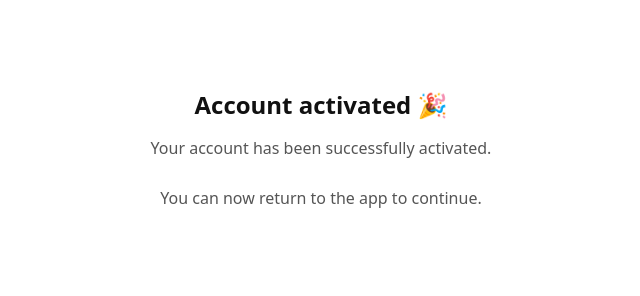
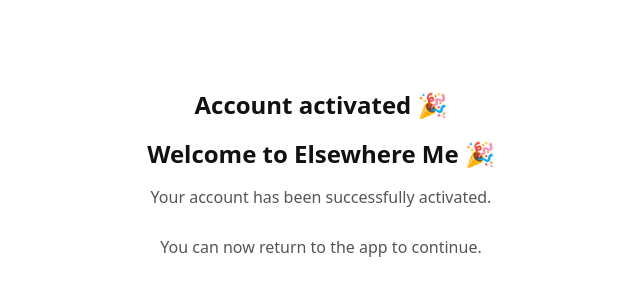
Before and after one commit to elsewhereme/activation-page, a plain HTML site: page index.html in a window 1280 px wide. Shown: the whole page, without its empty margins (319-959 px from the left). Drawn offline with Linux system fonts and the light colour scheme.

Commit message:
Update index.html

```diff
--- a/index.html
+++ b/index.html
@@ -44,6 +44,7 @@
 
 <body>
     <h1>Account activated 🎉</h1>
+    <h1>Welcome to Elsewhere Me 🎉</h1>
     <p>Your account has been successfully activated.</p>
     <p>You can now return to the app to continue.</p>
 
```
